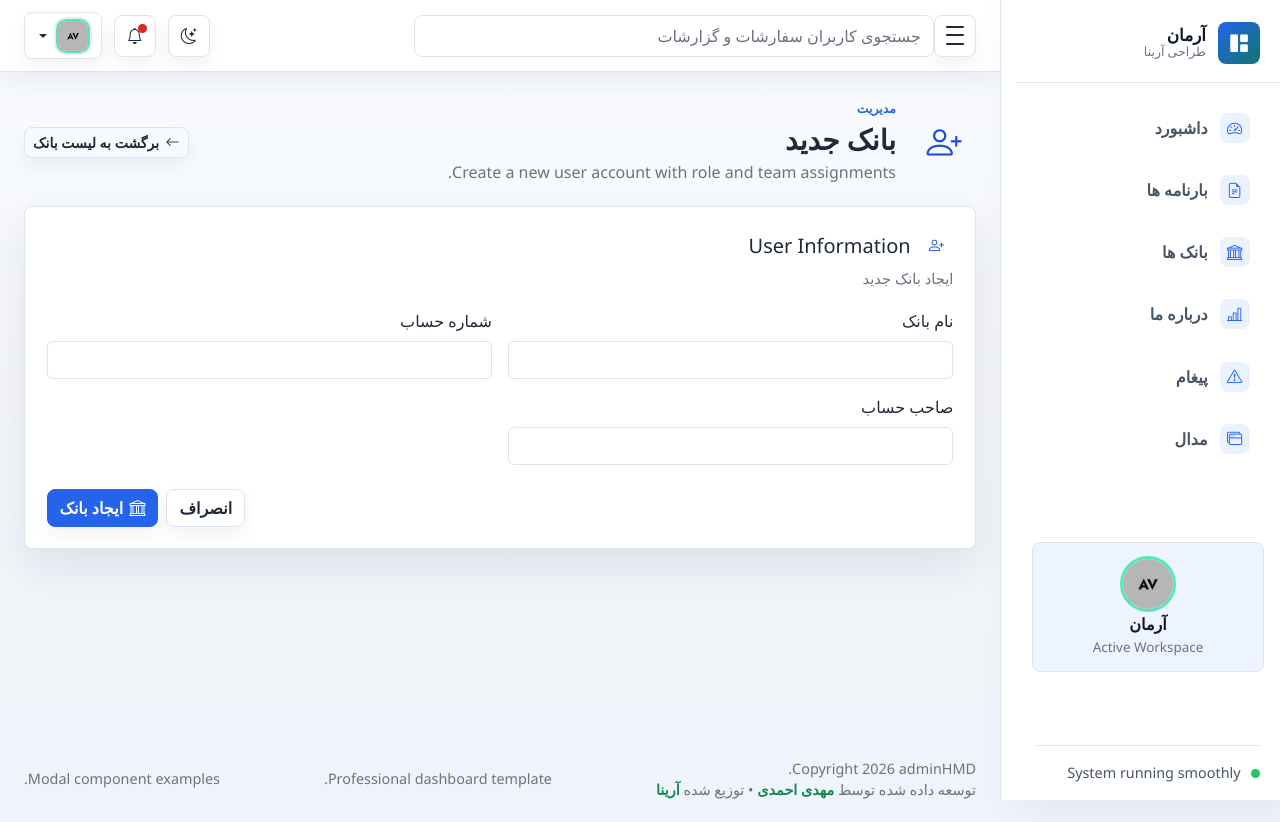
After one commit to arinaahmadi/arman, a Django app: page /newbank/ in a window 1280 px wide. The commit adds this page. Run offline with Django 5.2, Linux system fonts and the light colour scheme; some libraries are stand-ins or nearby versions.

Commit message:
compleat banks crud

```diff
--- a/accounts/views.py
+++ b/accounts/views.py
@@ -163,7 +163,7 @@ def new_user_view(request):
     if request.method == 'POST':
         form = UserForm(request.POST)
         if form.is_valid():
-            print("cleaned_data =", form.cleaned_data)
+            # print("cleaned_data =", form.cleaned_data)
             form.save()
             return redirect('accounts:users')  # نام url صفحه‌ای که لیست گروه‌ها/کاربرها را نشان می‌دهد
         else:
--- /dev/null
+++ b/managebar/forms.py
@@ -0,0 +1,8 @@
+from django import forms
+from .models import Bank
+
+
+class BankForm(forms.ModelForm):
+    class Meta:
+        model = Bank
+        fields = ['bank_name', 'account_code', 'account_holder']
--- a/managebar/urls.py
+++ b/managebar/urls.py
@@ -11,5 +11,8 @@ urlpatterns = [
     path('ourlawyers/',ourlawyers_view,name='ourlawyers'),
     path('bardetail/<str:shbar>',detail_view,name='bardetail'),
     path('barnameh/',barnameh_view,name='barnameh'),
-    path('insertbank/',insertbank_view,name='insertbank')
+    path('insertbank/',insertbank_view,name='insertbank'),
+    path('banks/',banks_view,name='banks'),
+    path('newbank/',createbank_view,name='newbank'),
+    path('editbank/<int:bank_id>',editbank_view,name='editbank')
 ]
--- a/managebar/views.py
+++ b/managebar/views.py
@@ -1,9 +1,11 @@
-from django.shortcuts import render
+from django.shortcuts import render, redirect, get_object_or_404
 
 # Create your views here.
 from django.http import HttpResponse
-from managebar.models import Barnameh
+from managebar.models import Barnameh, Bank
 from django.contrib.auth.decorators import login_required
+from managebar.forms import BankForm
+
 
 @login_required
 def start_view(request):
@@ -49,3 +51,44 @@ def detail_view(request,shbar):
 
 def ourlawyers_view(request):
     return render(request,'managebar/ourlawyers.html')
+
+def banks_view(request):
+    banks = Bank.objects.all()
+    context = {'banks':banks}
+    return render(request,'managebar/banks.html',context)
+
+
+def createbank_view(request):
+    if request.method == 'POST':
+        form = BankForm(request.POST)
+        if form.is_valid():
+            # print("cleaned_data =", form.cleaned_data)
+            form.save()
+            return redirect('managebar:banks')  # نام url صفحه‌ای که لیست گروه‌ها/کاربرها را نشان می‌دهد
+        else:
+            print("start")
+            print(form.errors)   # برای دیباگ
+            print("end")
+    else:
+        form = BankForm()
+
+    return render(request, 'managebar/createbank.html', {'form': form})
+
+
+def editbank_view(request,bank_id):
+    bank = get_object_or_404(Bank, id=bank_id)
+
+    if request.method == 'POST':
+        form = BankForm(request.POST, instance=bank)
+        if form.is_valid():
+            # print("cleaned_data =", form.cleaned_data)
+            form.save()
+            return redirect('managebar:banks')  # نام url صفحه‌ای که لیست گروه‌ها/کاربرها را نشان می‌دهد
+        else:
+            print("start")
+            print(form.errors)   # برای دیباگ
+            print("end")
+    else:
+        form = BankForm(instance=bank)
+
+    return render(request, 'managebar/editbank.html', {'bank_id':bank_id,'form': form})
--- a/templates/base.html
+++ b/templates/base.html
@@ -37,6 +37,11 @@
           <span class="nav-icon"><i class="bi bi-file-earmark-text" aria-hidden="true"></i></span>
           <span class="nav-text">بارنامه ها</span>
         </a>
+        <a class="nav-link {% if request.resolver_match.url_name == 'banks' %} active {% endif %}" href="{% url 'managebar:banks' %}">
+          <span class="nav-icon"><i class="bi bi-bank" aria-hidden="true"></i></span>
+          <span class="nav-text">بانک ها</span>
+        </a>
+
         {% if request.user.is_superuser %}
         <a class="nav-link {% if request.resolver_match.url_name == 'users' %} active {% endif %}" href="{% url 'accounts:users' %}">
           <span class="nav-icon"><i class="bi bi-people" aria-hidden="true"></i></span>
--- /dev/null
+++ b/templates/managebar/createbank.html
@@ -0,0 +1,60 @@
+{% extends 'base.html' %}
+{% load static %}
+{% block content %}
+
+
+<div class="page-heading">
+    <div class="page-heading-copy">
+        <span class="page-icon"><i class="bi bi-person-plus" aria-hidden="true"></i></span>
+        <div>
+            <p class="eyebrow mb-1">مدیریت</p>
+            <h1 class="h3 mb-1">بانک جدید</h1>
+            <p class="text-muted mb-0">Create a new user account with role and team assignments.</p>
+        </div>
+    </div>
+    <div class="heading-actions"><a class="btn btn-outline-secondary btn-sm" href="{% url 'managebar:banks' %}"><i
+                class="bi bi-arrow-left" aria-hidden="true"></i> برگشت به لیست بانک</a></div>
+</div>
+
+
+<section class="row g-3">
+    <div class="col-12 col-xl-12">
+        <form class="panel needs-validation" action="{% url 'managebar:newbank' %}" method="post">
+            {% csrf_token %}
+            <div class="panel-header">
+                <div>
+                    <h2 class="h5 mb-1 section-title"><i class="bi bi-person-plus" aria-hidden="true"></i><span>User
+                            Information</span></h2>
+                    <p class="text-muted mb-0">ایجاد بانک جدید</p>
+                </div>
+            </div>
+            <div class="row g-3">
+                <div class="col-md-6"><label class="form-label" for="bank_name">نام بانک</label><input
+                        class="form-control" name="bank_name" type="text" required>
+                    <div class="invalid-feedback">نام بانک</div>
+                </div>
+                <div class="col-md-6"><label class="form-label" for="account_code">شماره حساب</label><input
+                        class="form-control" name="account_code" type="text" required>
+                    <div class="invalid-feedback">شماره حساب</div>
+                </div>
+                <div class="col-md-6"><label class="form-label" for="account_holder">صاحب حساب</label><input
+                        class="form-control" name="account_holder" type="text" required>
+                    <div class="invalid-feedback">صاحب حساب</div>
+                </div>
+
+
+                <div class="d-flex flex-wrap justify-content-end gap-2 mt-4"><a class="btn btn-outline-secondary"
+                        href="{% url 'managebar:banks' %}">انصراف</a>
+                    <button class="btn btn-primary" type="submit"><i class="bi bi-bank" aria-hidden="true"></i>
+                        ایجاد بانک</button>
+                </div>
+            </div>
+        </form>
+    </div>
+
+
+</section>
+
+
+
+{% endblock %}
```
Also changed, not shown: templates/managebar/banks.html (added, +57 -0 lines), templates/managebar/editbank.html (added, +59 -0 lines).
